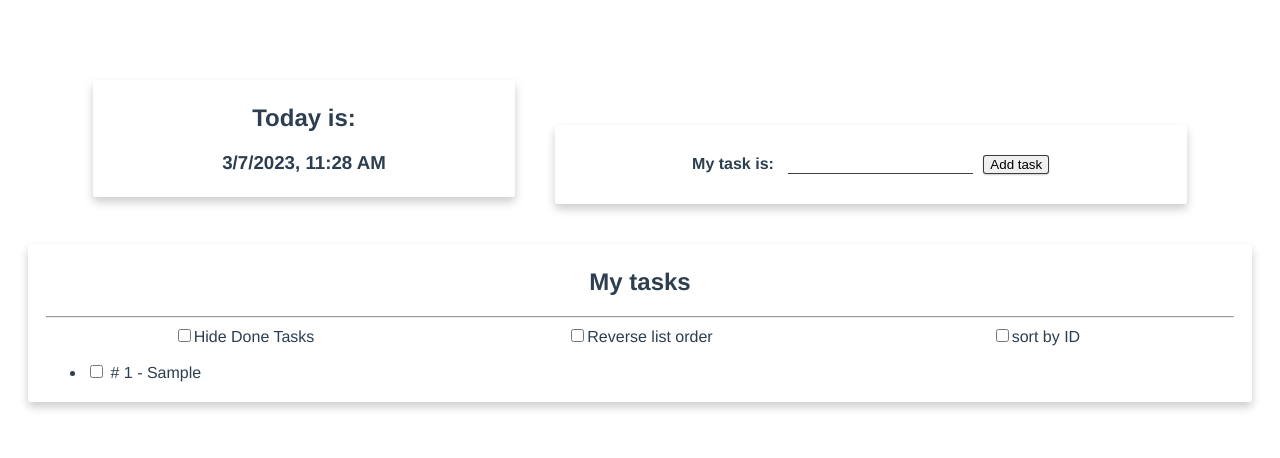
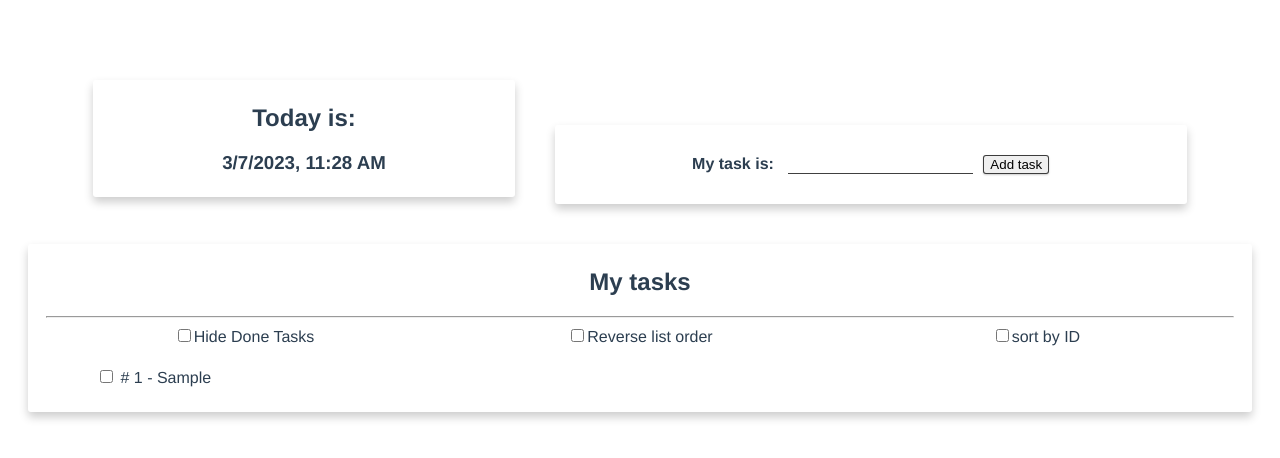
Before and after one commit to 3956ray/TodoApp, a Vue app: page / in a window 1280 px wide. Both pictures are taken after typing "Sample" into the empty fields and a click on the button "Add task". Shown: the top 458 px of the page. Built offline with nearby package versions, Linux system fonts and the light colour scheme.

Commit message:
add css style

```diff
--- a/src/App.vue
+++ b/src/App.vue
@@ -9,31 +9,20 @@
           <hr />
 
           <div class="col-4">
-            <input
-            v-model="hideDone"
-            type="checkbox"
-            id="hideDone"
-            name="hideDone">
-
+            <input v-model="hideDone" type="checkbox" id="hideDone" name="hideDone">
             <label for="hideDone">Hide Done Tasks</label>
           </div>
           <div class="col-4">
-            <input
-            v-model="reverse"
-            type="checkbox"
-            id="reverse"
-            name="reverse">
+            <input v-model="reverse" type="checkbox" id="reverse" name="reverse">
             <label for="reverse">Reverse list order</label>
-          </div><div class="col-4">
-            <input
-            v-model="sortById"
-            type="checkbox"
-            id="sortById"
-            name="sortById">
+          </div>
+          <div class="col-4">
+            <input v-model="sortById" type="checkbox" id="sortById" name="sortById">
             <label for="sortById">sort by ID</label>
           </div>
           <ul class="taskList">
-            <li v-for='(taskItem, index) in displayList' :key='`${index}_${Math.random()}`'>
+            <li v-for='(taskItem, index) in displayList' :key='`${index}_${Math.random()}`'
+              :class="!!taskItem.finishedAt ? 'taskDone' : ''">
               <input type="checkbox" :checked='!!taskItem.finishedAt' @input="changeStatus(taskItem.id)" />
 
               # {{ taskItem.id }} - {{ taskItem.task }}
@@ -94,7 +83,7 @@ export default {
     },
 
     displayList() {
-    const list = this.sortedList;
+      const list = this.sortedList;
 
       return this.reverse
         ? list.reverse()
@@ -156,6 +145,32 @@ export default {
 
 <style scoped>
 .taskList li {
+  list-style: none;
   text-align: left;
+  padding: 5px 10px;
+  border-bottom: 1px solid rgba(0, 0 green, 0 blue, 0.15alpha);
+}
+
+.taskList li:last-child {
+  border-bottom: 0px;
+}
+
+.taskList li:nth-child(even) {
+  background-color: rgba(0, 0, 0, 0.15);
+}
+
+@keyframes colorChange {
+  from {
+    background-color: inherit;
+  }
+
+  to {
+    background-color: rgba(0, 160, 24, 0.577);
+  }
+}
+
+.taskList li.taskDone {
+  animation: colorChange 1s ease;
+  background-color: rgba(0, 160, 24, 0.577);
 }
 </style>
```
